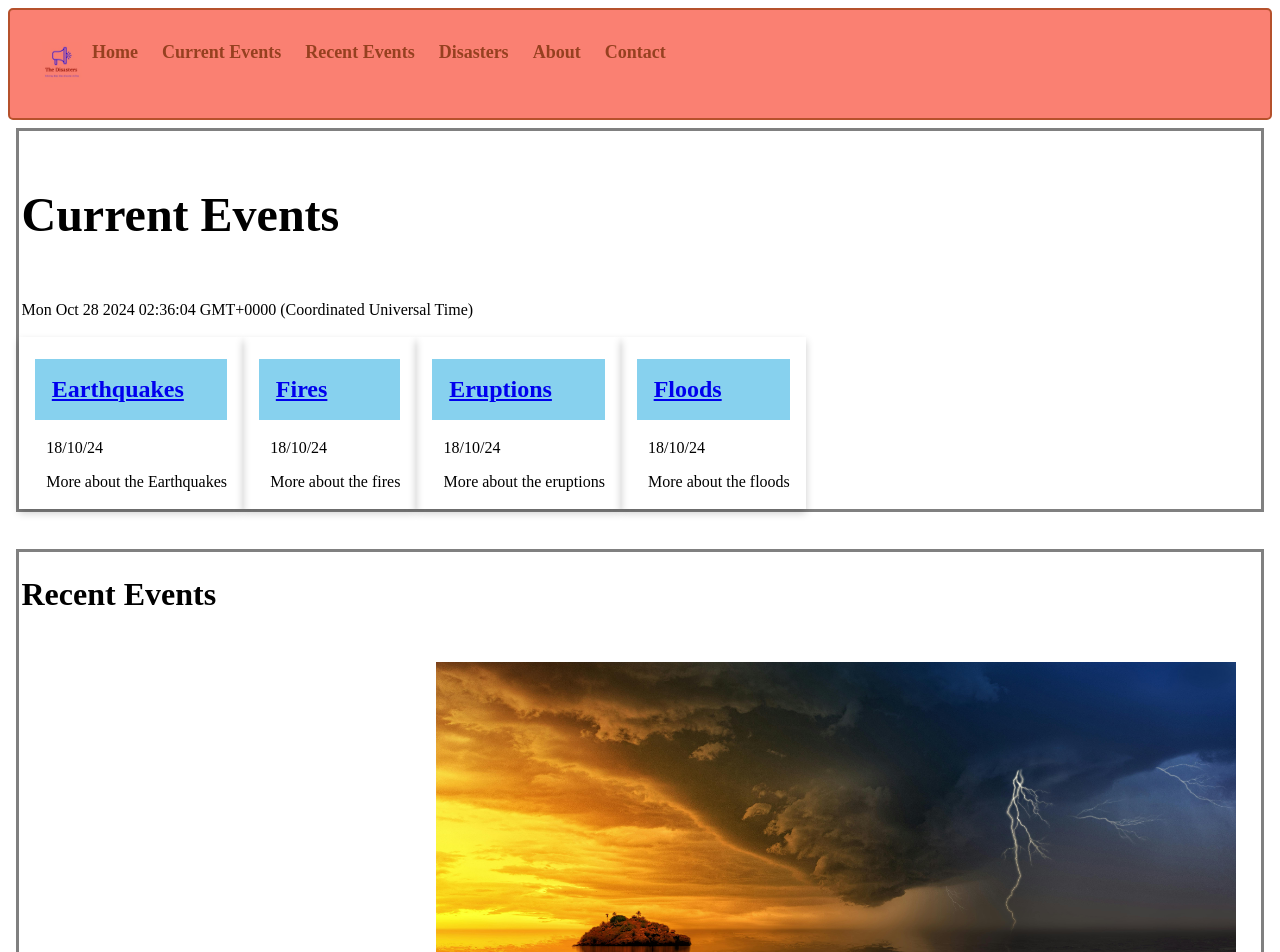
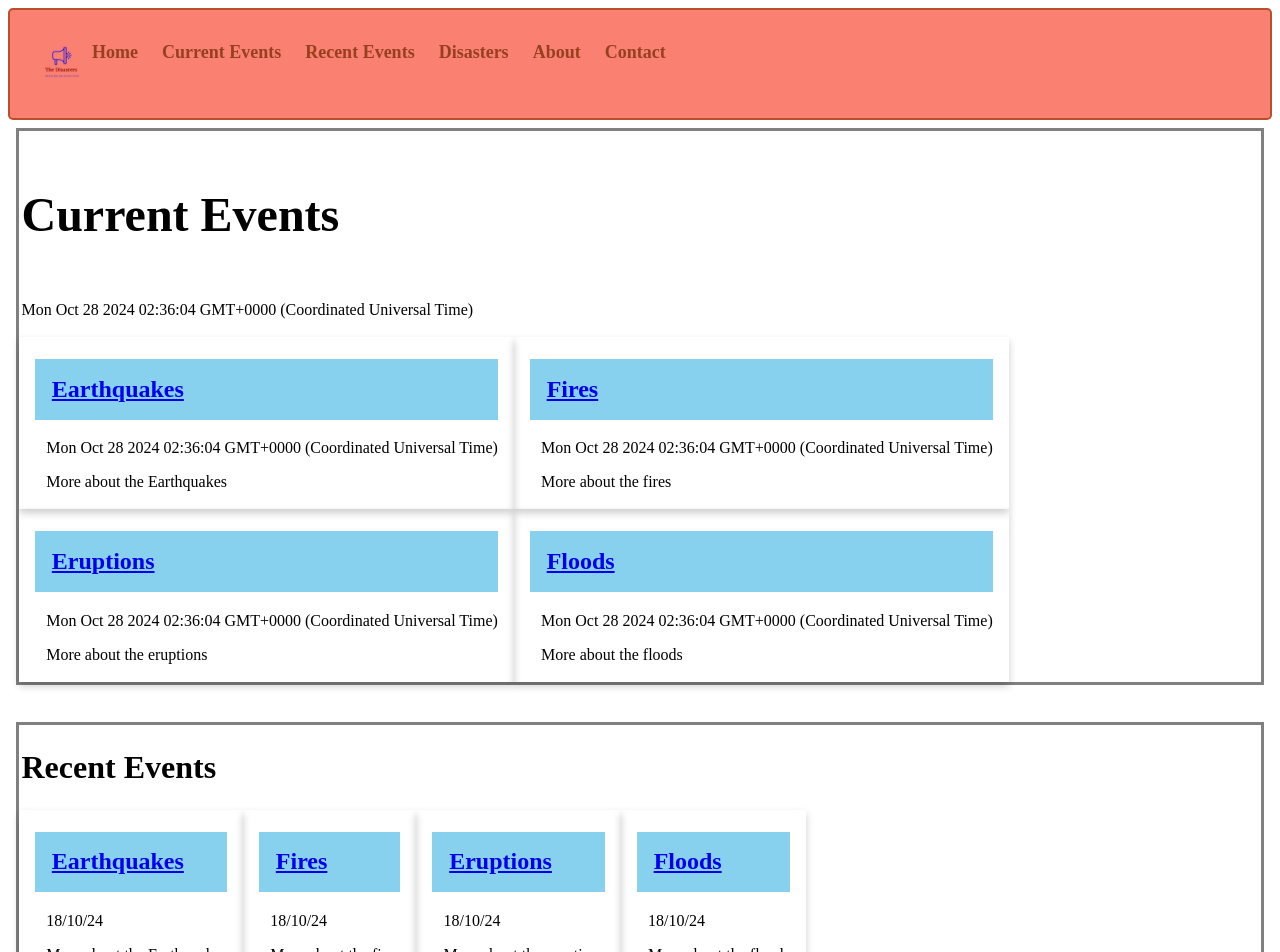
Before and after one commit to BIT-Studio-3/group-project-25-1-scade, a SvelteKit app in the folder disaster/disaster/: page / in a window 1280 px wide. Shown: the top 952 px of the page. Built offline with nearby package versions, Linux system fonts and the light colour scheme.

Commit message:
added alert cards to recent alerts

```diff
--- a/disaster/disaster/src/routes/+page.svelte
+++ b/disaster/disaster/src/routes/+page.svelte
@@ -13,15 +13,21 @@
         <h1><Header headingTitle="Current Events" /></h1>
         <p>{currentTime}</p>
         <div class="card-container">
+            <Card where="/disasters/earthquake" title="Earthquakes" date={currentTime} info="More about the Earthquakes" />
+            <Card where="/disasters/fire" title="Fires" date={currentTime} info="More about the fires" />
+            <Card where="/disasters/eruption" title="Eruptions" date={currentTime} info="More about the eruptions" />
+            <Card where="/disasters/flood" title="Floods" date={currentTime} info="More about the floods" />
+        </div>
+    </div>
+    <p></p>
+    <div class="bottom-of-body">
+        <h1>Recent Events</h1>
+        <div class="card-container">
             <Card where="/disasters/earthquake" title="Earthquakes" date="18/10/24" info="More about the Earthquakes" />
             <Card where="/disasters/fire" title="Fires" date="18/10/24" info="More about the fires" />
             <Card where="/disasters/eruption" title="Eruptions" date="18/10/24" info="More about the eruptions" />
             <Card where="/disasters/flood" title="Floods" date="18/10/24" info="More about the floods" />
         </div>
-    </div>
-    <p></p>
-    <div class="bottom-of-body">
-        <h1>Recent Events</h1>
         <div class="imageContainor">
             <Image pic={homepic} picname={"cover"} picwidth={"800px"} picheight={"400px"}/>
         </div>
```
